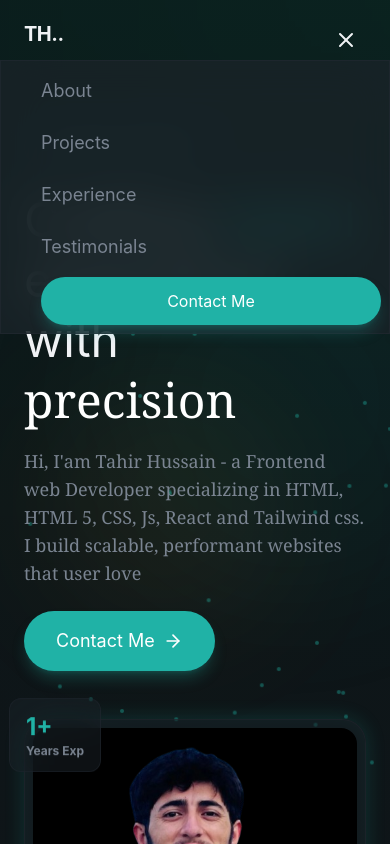
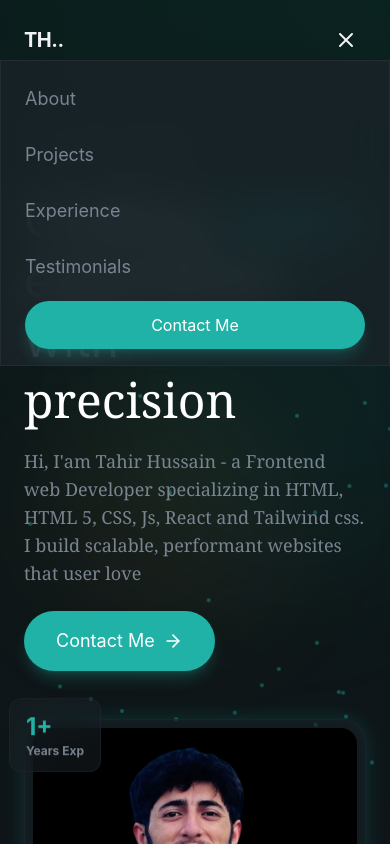
Before and after one commit to tahirhcodes/Portifolio-Frontend-Website, a React (Vite) app: page / in a window 390 px wide. Both pictures are taken after a click on the element 346 px from the left and 40 px from the top of the page. Shown: the top 844 px of the page. Built offline with nearby package versions, Linux system fonts and the light colour scheme.

Commit message:
updated responsivness

```diff
--- a/src/layout/Navbar.jsx
+++ b/src/layout/Navbar.jsx
@@ -1,8 +1,6 @@
 import { Menu, X } from "lucide-react";
 import { Button } from "../components/Button";
 import { useEffect, useState } from "react";
-
-
 
 const navlinks = [
     { href: "#about", label: "About" },
@@ -10,8 +8,6 @@ const navlinks = [
     { href: "#exprience", label: "Experience" },
     { href: "#testimonials", label: "Testimonials" },
 ];
-
-
 
 export const Navbar = () => {
     const [isMobileMenuOpen, setIsMobileMenuOpen] = useState(false);
@@ -24,55 +20,76 @@ useEffect(() => {
 
         window.addEventListener("scroll", handleScroll);
 
-    // cleanup
         return () => {
             window.removeEventListener("scroll", handleScroll);
         };
     }, []);
 
+    return (
+        <header
+            className={`fixed top-0 left-0 right-0 z-50 transition-all duration-500 ${
+                isScrolled ? "glass-strong py-3" : "bg-transparent py-5"
+            }`}
+        >
+            <nav className="w-full max-w-7xl mx-auto px-6 flex justify-between items-center">
 
-
-    return (
-        <header className={`fixed top-0 left-0 right-0 transition-all duration-500 ${isScrolled ? "glass-strong py-3" : "bg-transparent py-5"} z-50`}>
-            <nav className="container mx-auto px-6 flex justify-between">
-                <a href="#" className=" text-xl font-bold tracking-tight hover:text-primary  ">
+                {/* LOGO */}
+                <a href="#" className="text-xl font-bold tracking-tight hover:text-primary">
                     TH<span>..</span>
                 </a>
 
-                {/* Destop nav  */}
-
+                {/* DESKTOP NAV */}
                 <div className="hidden md:flex items-center gap-1">
                     <div className="glass rounded-full px-2 py-1 flex items-center gap-1">
                         {navlinks.map((link, index) => (
-                            <a href={link.href} key={index} className="px-4 py-2 text-sm text-muted-foreground hover:text-foreground rounded-full hover:bg-surface">{link.label}</a>
+                            <a
+                                href={link.href}
+                                key={index}
+                                className="px-4 py-2 text-sm text-muted-foreground hover:text-foreground rounded-full hover:bg-surface"
+                            >
+                                {link.label}
+                            </a>
                         ))}
                     </div>
                 </div>
-                {/* CTA BUTTON  */}
+
+                {/* CTA BUTTON */}
                 <div className="hidden md:block">
                     <Button size="sm">Contact Me</Button>
                 </div>
 
-                {/* mobile menu button  */}
-                <div className="md:hidden p-2 text-foreground cursor-pointer" onClick={() => setIsMobileMenuOpen((prev) => !prev)}>
-                    {isMobileMenuOpen ? <X size={24}/> : <Menu size={24} />}
+                {/* MOBILE MENU BUTTON */}
+                <div
+                    className="md:hidden p-2 text-foreground cursor-pointer z-50"
+                    onClick={() => setIsMobileMenuOpen((prev) => !prev)}
+                >
+                    {isMobileMenuOpen ? <X size={24} /> : <Menu size={24} />}
                 </div>
-
-
             </nav>
 
-            {/* mobile menu  */}
+            {/* MOBILE MENU */}
+            {isMobileMenuOpen && (
+                <div className="md:hidden w-full glass-strong animate-fade-in border-t border-border">
+                    <div className="px-6 py-4 flex flex-col gap-3 w-full">
 
-            {isMobileMenuOpen && (<div className="md:hidden glass-strong py-2 animate-fade-in">
-                <div className="container mx-4 px-6 flex flex-col gap-2">
                         {navlinks.map((link, index) => (
-                        <a href={link.href} key={index} className="text-lg text-muted-foreground hover:text-foreground py-2"
-                        onClick={() => (setIsMobileMenuOpen(false))}>{link.label}</a>
+                            <a
+                                href={link.href}
+                                key={index}
+                                className="text-lg text-muted-foreground hover:text-foreground py-2"
+                                onClick={() => setIsMobileMenuOpen(false)}
+                            >
+                                {link.label}
+                            </a>
                         ))}
-                    <Button>Contact Me</Button>
+
+                        <Button className="w-full">
+                            Contact Me
+                        </Button>
+
                     </div>
-
-            </div>)}
+                </div>
+            )}
         </header>
-    )
-}
+    );
+};
--- a/src/sections/Hero.jsx
+++ b/src/sections/Hero.jsx
@@ -106,7 +106,7 @@ export const Hero = () => {
                     <p className="text-sm text-muted-foreground mb-6 text-center">Technologies I work with</p>
                     <div className="relative overflow-hidden">
                         <div className="flex animate-marquee ">
-                            {[...skills, ...skills, ...skills, ...skills, ...skills, ...skills, ...skills].map((skill, idx) =>(
+                            {[...skills, ...skills, ...skills, ...skills, ...skills, ...skills, ...skills].map((skill, idx) => (
                                 <div key={idx} className="flex-shrink-0 px-8 py-4">
                                     <span className="text-xl font-semibold text-muted-foreground/50 hover:text-muted-foreground transition-colors">{skill}</span>
                                 </div>
@@ -115,7 +115,7 @@ export const Hero = () => {
                     </div>
                 </div>
 
-                </div>
+            </div>
         </section>
     )
 }
```
Lines whose indentation alone changed are shown as unchanged.
